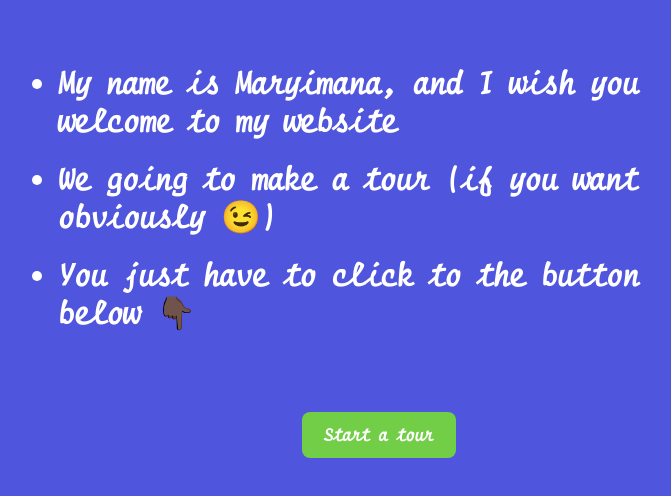
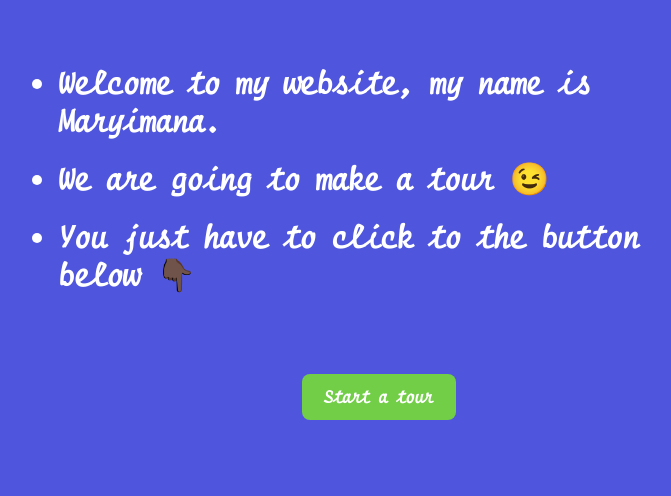
Before and after one commit to mudjaycker/Folio, a Svelte app in the folder svelte_spa/: page / in a window 1280 px wide. Shown: the top 496 px of the page, without its empty margins (261-932 px from the left). Built offline with nearby package versions, Linux system fonts and the light colour scheme; what page would draw is missing.

Commit message:
welcome page style

```diff
--- a/svelte_spa/src/pages/Welcome.svelte
+++ b/svelte_spa/src/pages/Welcome.svelte
@@ -8,10 +8,10 @@
         <section class="hero-body">
             <ul>
                 <li id="text1">
-                    My name is Maryimana, and I wish you welcome to my website
+                    Welcome to my website, my name is Maryimana.
                 </li>
                 <li id="text2">
-                    We going to make a tour (if you want obviously 😉)
+                    We are going to make a tour 😉
                 </li>
                 <li id="text3">
                     You just have to click to the button below 👇🏿
```
